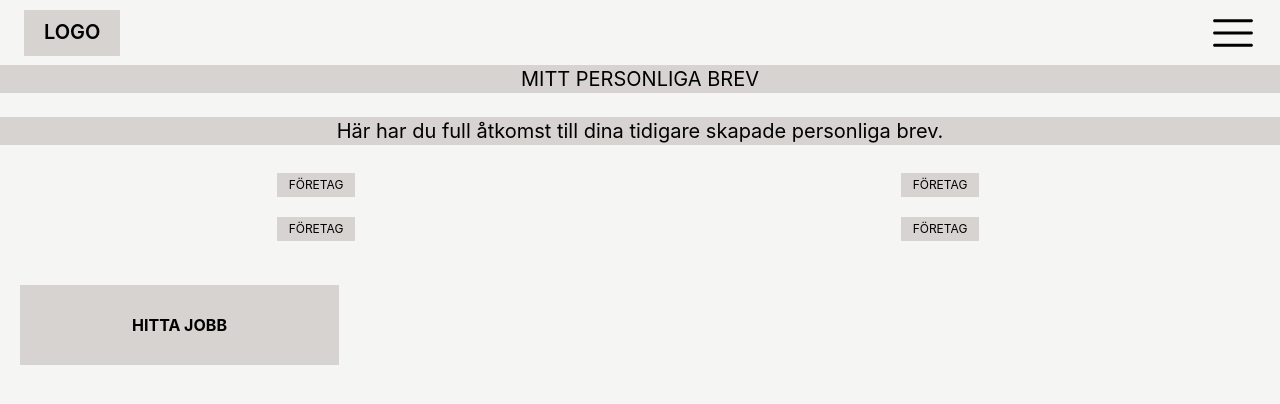
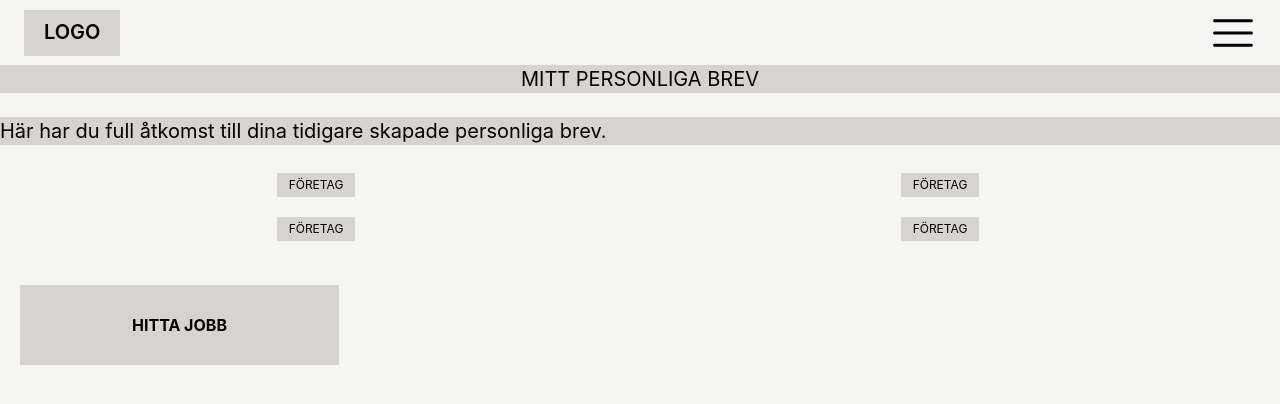
Before and after one commit to Adrozs/Emplojd, a React (Vite) app: page /NoEarlierCoverLetter in a window 1280 px wide. Shown: the top 404 px of the page. Built offline with nearby package versions, Linux system fonts and the light colour scheme.

Commit message:
Refactor styling in NoEarlierCoverLetter component and update text

```diff
--- a/src/pages/Profile/NoEarlierCoverLetter.jsx
+++ b/src/pages/Profile/NoEarlierCoverLetter.jsx
@@ -10,10 +10,10 @@ function NoEarlierCoverLetter() {
 				</h6>
 			</div>
 
-			<div className="bg-stone-300 flex justify-center items-center mb-6">
-				<h6 className="font-semi-bold text-xl text-center">
+			<div className="bg-stone-300 flex  mb-6">
+				<p className="font-semi-bold text-xl">
 					Här har du full åtkomst till dina tidigare skapade personliga brev.{' '}
-				</h6>
+				</p>
 			</div>
 
 			<div className="flex justify-around p-1 text-xs mt-3 mr-6">
```
